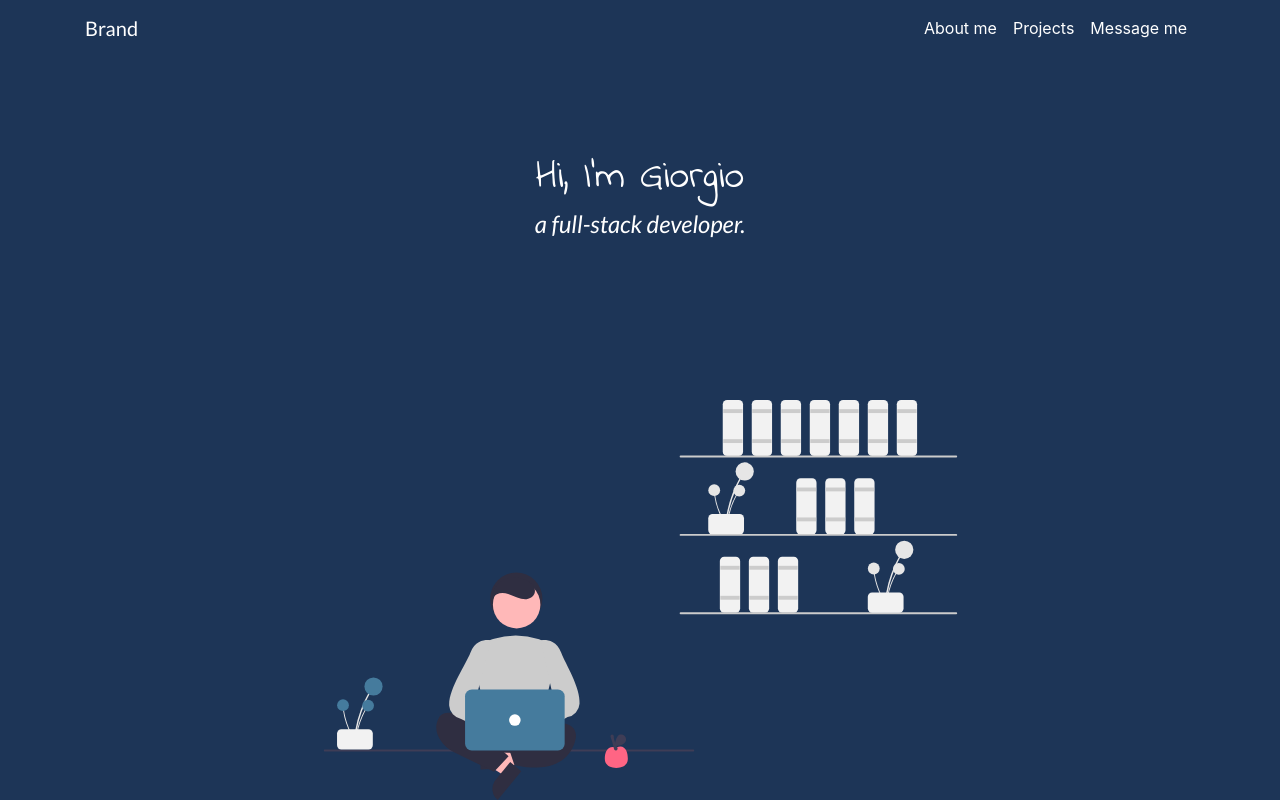
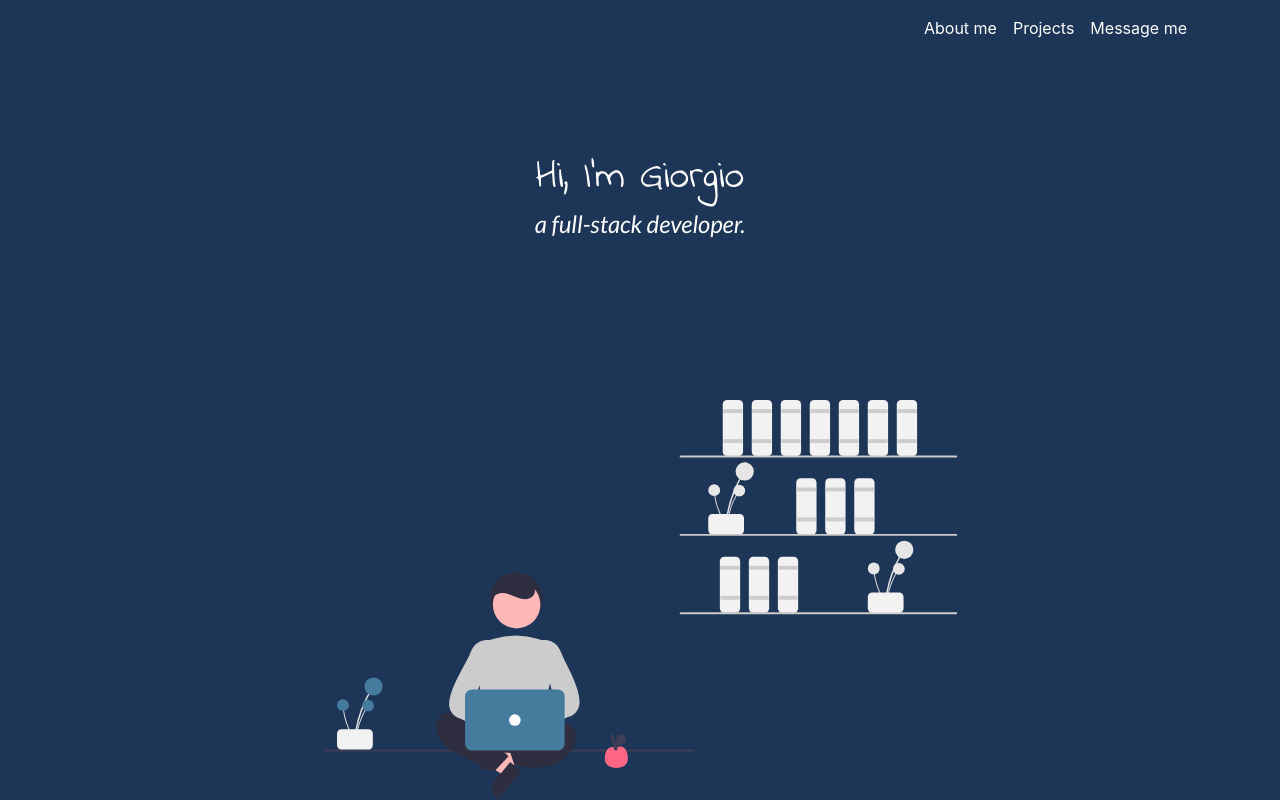
Before and after one commit to GiorgioMannarini/my_website, a PHP site: page / in a window 1280 px wide. Run offline with PHP 8.4, Linux system fonts and the light colour scheme; some libraries are stand-ins or nearby versions.

Commit message:
node_modules deleted

```diff
--- a/index.php
+++ b/index.php
@@ -13,28 +13,26 @@
   <link href="https://fonts.googleapis.com/css2?family=Indie+Flower&family=Lato:ital@0;1&display=swap" rel="stylesheet" />
   <link rel="stylesheet" href="node_modules/@fortawesome/fontawesome-free/css/all.min.css" />
   <link rel="stylesheet" href="style.css" />
+
 </head>
 
 <body>
   <!-- NAVBAR -->
   <nav class="navbar dark-blue-color fixed-top navbar-expand-lg navbar-dark">
     <div class="container">
-      <a class="navbar-brand text-white lato-font" href="#">
-        Brand
-      </a>
       <button class="navbar-toggler" type="button" data-toggle="collapse" data-target="#navbarSupportedContent" aria-controls="navbarSupportedContent" aria-expanded="false" aria-label="Toggle navigation">
         <span class="navbar-toggler-icon"></span>
       </button>
       <div class="collapse navbar-collapse justify-content-end" id="navbarSupportedContent">
         <ul class="nav navbar-nav navbar-right">
           <li class="nav-item">
-            <a class="nav-link text-white navbar-font" href="#about-me">About me</a>
+            <a class="nav-link text-white navbar-font smoothScroll" href="#about-me">About me</a>
           </li>
           <li class="nav-item">
-            <a class="nav-link text-white navbar-font" href="#projects">Projects</a>
+            <a class="nav-link text-white navbar-font smoothScroll" href="#projects">Projects</a>
           </li>
           <li class="nav-item">
-            <a class="nav-link text-white navbar-font" href="#contacts">Message me</a>
+            <a class="nav-link text-white navbar-font smoothScroll" href="#contacts">Message me</a>
           </li>
         </ul>
       </div>
--- a/script.js
+++ b/script.js
@@ -1,6 +1,6 @@
 $(function () {
-  $('body', 'html').css('overflow', 'hidden')
- // GLOBAL VARIABLES
+  $('body', 'html').css('overflow', 'hidden');
+  // GLOBAL VARIABLES
   var scrolledUp = false
   var cardsClosed = true
   // Mobile first scrolling
@@ -10,7 +10,7 @@ $(function () {
 
   // FUNCTIONS
   const animateDivTop = selector => {
-    $(selector).animate({ top: '-100%' }, 500, function () {
+    $(selector).animate({ top: '-100%' }, 700, function () {
       $('body').css('overflow', 'auto')
     })
   }
@@ -55,6 +55,16 @@ $(function () {
       }
     }
   })
+  // Smooth scrolling
+  // $("a[href^='#']").click(function(e) {
+  // 	//e.preventDefault();
+
+  // 	var position = $($(this).attr("href")).offset().top;
+
+  // 	$("body, html").animate({
+  // 		scrollTop: position
+  // 	} /* speed */ );
+  // });
 
   //First page animation
   $(window).on('wheel', function (e) {
--- a/style.css
+++ b/style.css
@@ -5,6 +5,7 @@ body {
   margin: 0px;
   padding: 0px;
   overflow: hidden;
+  scroll-behavior: smooth;
 
 }
 .pages {
```
Also changed, not shown: 2 other files.
